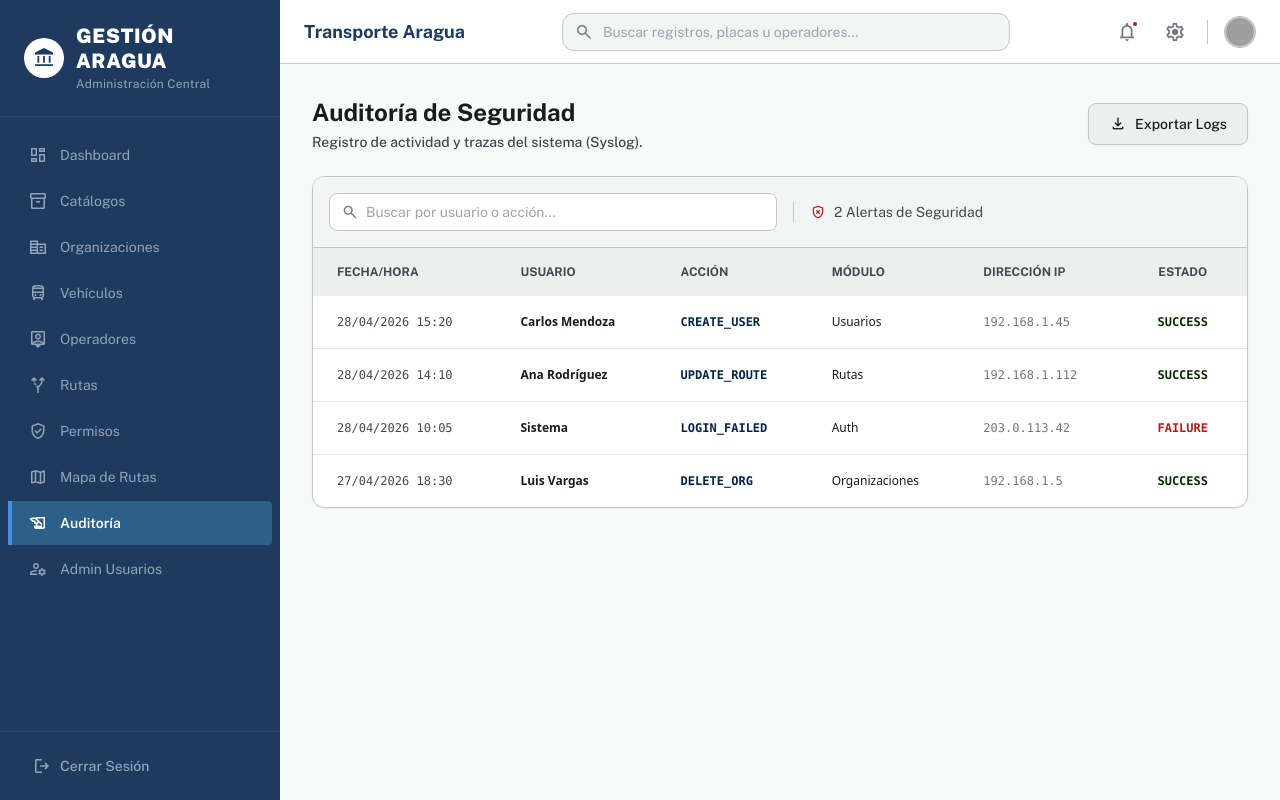
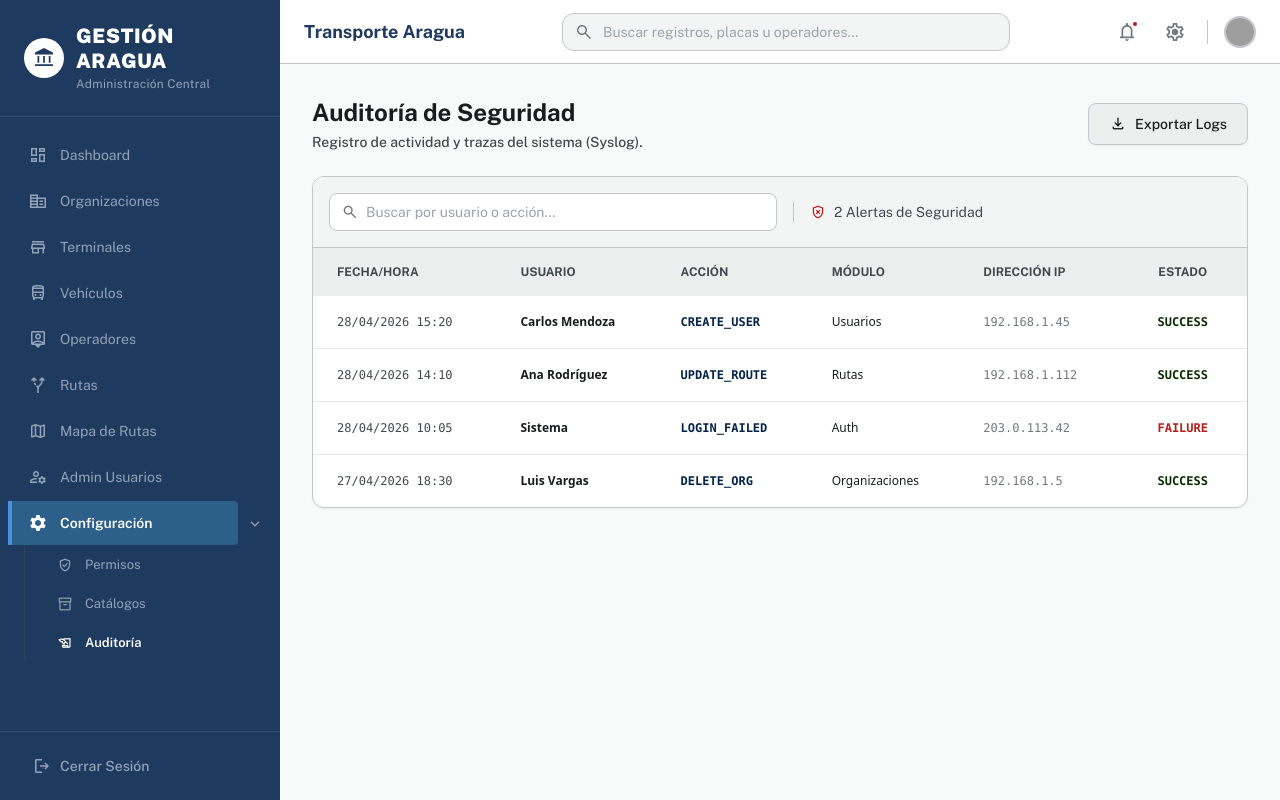
Before and after one commit to legatoh1228-lab/Transporte, a React (Vite) app in the folder frontend/: page /auditoria in a window 1280 px wide. Built offline with nearby package versions, Linux system fonts and the light colour scheme; grey boxes are pictures that could not be loaded.

Commit message:
feat/ agregar sidebar

```diff
--- a/frontend/src/components/layout/Sidebar.jsx
+++ b/frontend/src/components/layout/Sidebar.jsx
@@ -1,4 +1,4 @@
-import React from 'react';
+import React, { useState, useEffect } from 'react';
 import { Link, useLocation } from 'react-router-dom';
 
 const SIDEBAR_BG     = '#1f3a5f';
@@ -7,19 +7,41 @@ const ACTIVE_BORDER  = '#4a90e2';
 
 const navItems = [
   { label: 'Dashboard',      icon: 'dashboard',        path: '/dashboard' },
-  { label: 'Catálogos',      icon: 'inventory_2',      path: '/catalogos' },
   { label: 'Organizaciones', icon: 'corporate_fare',   path: '/organizaciones' },
+  { label: 'Terminales',     icon: 'store',            path: '/terminales' },
   { label: 'Vehículos',      icon: 'directions_bus',   path: '/vehiculos' },
   { label: 'Operadores',     icon: 'person_pin',       path: '/operadores' },
   { label: 'Rutas',          icon: 'alt_route',        path: '/rutas' },
-  { label: 'Permisos',       icon: 'verified_user',    path: '/permisos' },
   { label: 'Mapa de Rutas',  icon: 'map',              path: '/mapa-rutas' },
-  { label: 'Auditoría',      icon: 'history_edu',      path: '/auditoria' },
   { label: 'Admin Usuarios', icon: 'manage_accounts',  path: '/usuarios' },
+  {
+    label: 'Configuración',
+    icon: 'settings',
+    path: '/configuracion',
+    subItems: [
+      { label: 'Permisos',    icon: 'verified_user',    path: '/permisos' },
+      { label: 'Catálogos',   icon: 'inventory_2',      path: '/catalogos' },
+      { label: 'Auditoría',   icon: 'history_edu',      path: '/auditoria' },
+    ]
+  },
 ];
 
 const Sidebar = () => {
   const location = useLocation();
+  const [expandedItems, setExpandedItems] = useState({});
+
+  useEffect(() => {
+    // Auto-expand if a sub-item is active
+    navItems.forEach(item => {
+      if (item.subItems && item.subItems.some(sub => sub.path === location.pathname)) {
+        setExpandedItems(prev => ({ ...prev, [item.label]: true }));
+      }
+    });
+  }, [location.pathname]);
+
+  const toggleExpand = (label) => {
+    setExpandedItems(prev => ({ ...prev, [label]: !prev[label] }));
+  };
 
   return (
     <aside
@@ -48,12 +70,17 @@ const Sidebar = () => {
       <nav className="flex-1 py-4">
         <ul className="flex flex-col gap-0.5 px-2">
           {navItems.map((item) => {
-            const isActive = location.pathname === item.path;
+            const hasSubItems = item.subItems && item.subItems.length > 0;
+            const isChildActive = hasSubItems && item.subItems.some(sub => sub.path === location.pathname);
+            const isActive = location.pathname === item.path || isChildActive;
+            const isExpanded = expandedItems[item.label];
+
             return (
-              <li key={item.path}>
+              <li key={item.label} className="flex flex-col">
+                <div className="flex items-center">
                   <Link
                     to={item.path}
-                  className="flex items-center px-4 py-3 text-sm font-medium transition-all duration-150 rounded-r"
+                    className="flex-1 flex items-center px-4 py-3 text-sm font-medium transition-all duration-150 rounded-r"
                     style={{
                       color:           isActive ? '#ffffff' : '#94a3b8',
                       backgroundColor: isActive ? ACTIVE_BG  : 'transparent',
@@ -83,6 +110,43 @@ const Sidebar = () => {
                     </span>
                     {item.label}
                   </Link>
+                  {hasSubItems && (
+                    <button
+                      onClick={() => toggleExpand(item.label)}
+                      className="p-2 text-slate-400 hover:text-white transition-colors"
+                    >
+                      <span className="material-symbols-outlined text-[18px]">
+                        {isExpanded ? 'expand_more' : 'chevron_right'}
+                      </span>
+                    </button>
+                  )}
+                </div>
+
+                {/* Sub-items */}
+                {hasSubItems && isExpanded && (
+                  <ul className="flex flex-col gap-0.5 mt-0.5 ml-4 border-l border-slate-700">
+                    {item.subItems.map((subItem) => {
+                      const isSubActive = location.pathname === subItem.path;
+                      return (
+                        <li key={subItem.path}>
+                          <Link
+                            to={subItem.path}
+                            className="flex items-center px-8 py-2 text-[13px] font-medium transition-all duration-150"
+                            style={{
+                              color: isSubActive ? '#ffffff' : '#94a3b8',
+                              fontWeight: isSubActive ? 600 : 400,
+                            }}
+                          >
+                            <span className="material-symbols-outlined mr-3 text-[16px]">
+                              {subItem.icon}
+                            </span>
+                            {subItem.label}
+                          </Link>
+                        </li>
+                      );
+                    })}
+                  </ul>
+                )}
               </li>
             );
           })}
```
Lines whose indentation alone changed are shown as unchanged.
